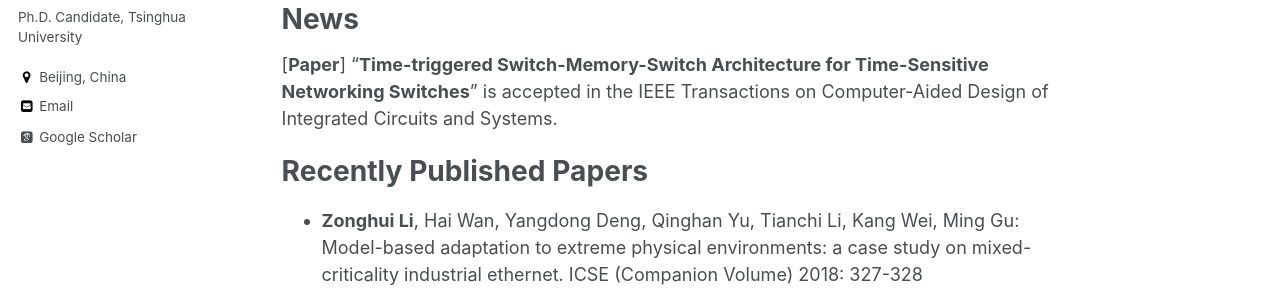
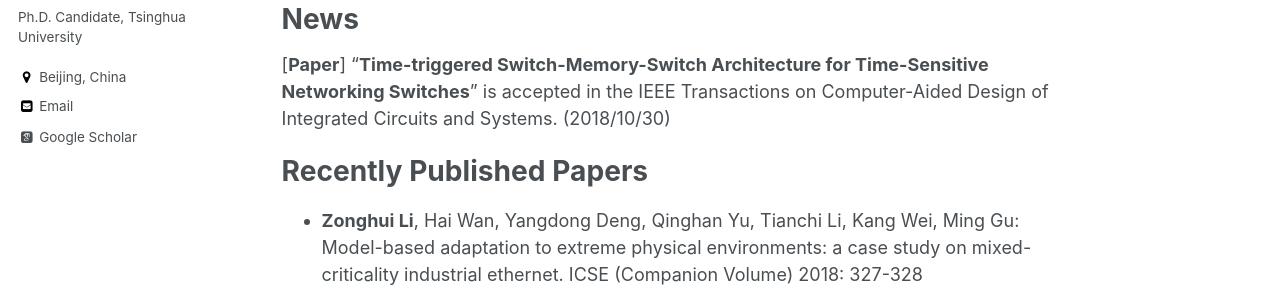
Before and after one commit to yingwangbjtu/lizonghui.github.io, a Jekyll site: the page built from _pages/about.md, in a window 1280 px wide and 900 px high. Shown: the part 393-693 px from the top of the window. Built offline with Jekyll 4.4.1, drawn with Linux system fonts in a browser that asks for light colours; some web fonts are replaced.

Commit message:
Update about.md

```diff
--- a/_pages/about.md
+++ b/_pages/about.md
@@ -15,7 +15,7 @@ He is currently working toward the Ph.D. degree in software engineering at the S
 
 News
 ======
-[**Paper**] "**Time-triggered Switch-Memory-Switch Architecture for Time-Sensitive Networking Switches**" is accepted in the IEEE Transactions on Computer-Aided Design of Integrated Circuits and Systems.
+[**Paper**] "**Time-triggered Switch-Memory-Switch Architecture for Time-Sensitive Networking Switches**" is accepted in the IEEE Transactions on Computer-Aided Design of Integrated Circuits and Systems. (2018/10/30)
 
 
 Recently Published Papers
```
